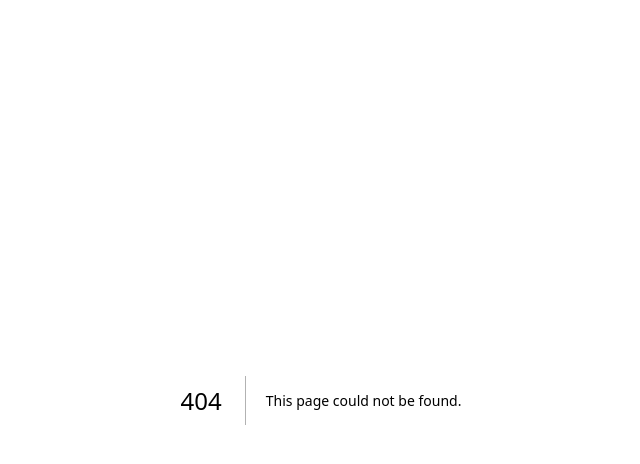
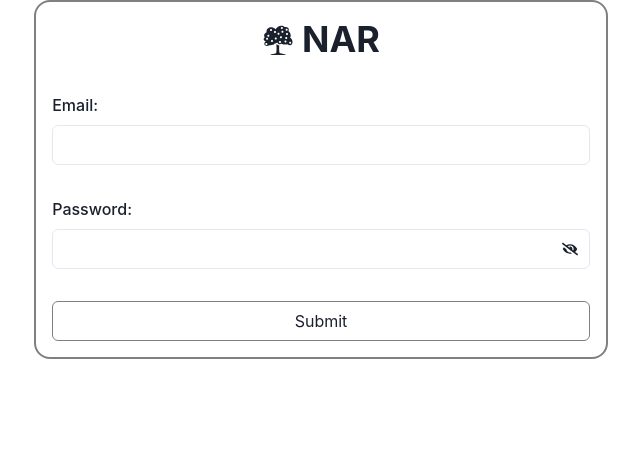
Before and after one commit to olci34/nar, a Next.js app: page /signup in a window 1280 px wide. Before the commit this address had no page. Shown: the top 464 px of the page, without its empty margins (319-959 px from the left). Built offline with nearby package versions, Linux system fonts and the light colour scheme.

Commit message:
Create /signup route and component

```diff
--- /dev/null
+++ b/src/pages/signup/index.tsx
@@ -0,0 +1,91 @@
+import {
+  Box,
+  Button,
+  Container,
+  Flex,
+  FormControl,
+  FormLabel,
+  Heading,
+  Input,
+  InputGroup,
+  InputRightElement,
+} from "@chakra-ui/react";
+import { ChangeEvent, FormEvent, FormEventHandler, useState } from "react";
+import { FaEyeSlash, FaEye } from "react-icons/fa";
+import { GiFruitTree } from "react-icons/gi";
+
+type CreateAccountForm = {
+  email: string;
+  password: string;
+};
+
+export default function Signup() {
+  const [email, setEmail] = useState("");
+  const [password, setPassword] = useState("");
+  const [isPwdShown, setIsPwdShown] = useState(false);
+
+  const handleEmailInput = (e: ChangeEvent<HTMLInputElement>) => {
+    setEmail(e.currentTarget.value);
+  };
+
+  const handlePasswordInput = (e: ChangeEvent<HTMLInputElement>) => {
+    setPassword(e.currentTarget.value);
+  };
+
+  const submitSignUpForm = (e: FormEvent) => {
+    e.preventDefault();
+    const form: CreateAccountForm = { email: email, password: password };
+    //TODO: Send request to create the user.
+    console.log(form);
+  };
+
+  const togglePwdDisplay = () => setIsPwdShown(!isPwdShown);
+  //TODO: Add email confirmation field.
+  //TODO: Add email and password validations.
+  //TODO: Add 'Forgot Password'.
+  //TODO: Add Google, Facebook oauth0.
+  return (
+    <Container size="container.sm">
+      <Box
+        as="form"
+        display="flex"
+        flexDirection="column"
+        gap={8}
+        border="2px solid grey"
+        borderRadius="2xl"
+        p={4}
+        onSubmit={submitSignUpForm}
+      >
+        <Flex alignItems="center" gap={2} justifyContent="center">
+          <GiFruitTree size="2em" />
+          <Heading alignItems="center">NAR</Heading>
+        </Flex>
+        <FormControl display="flex" flexDirection="column">
+          <FormLabel>Email:</FormLabel>
+          <Input
+            type="email"
+            onChange={handleEmailInput}
+            focusBorderColor="blue.200"
+            errorBorderColor="red.200"
+          />
+        </FormControl>
+        <FormControl display="flex" flexDirection="column">
+          <FormLabel>Password:</FormLabel>
+          <InputGroup>
+            <Input
+              type={isPwdShown ? "text" : "password"}
+              onChange={handlePasswordInput}
+              focusBorderColor="blue.200"
+              errorBorderColor="red.200"
+              autoComplete="off"
+            />
+            <InputRightElement onClick={togglePwdDisplay}>
+              {isPwdShown ? <FaEye /> : <FaEyeSlash />}
+            </InputRightElement>
+          </InputGroup>
+        </FormControl>
+        <Input type="submit" />
+      </Box>
+    </Container>
+  );
+}
```
